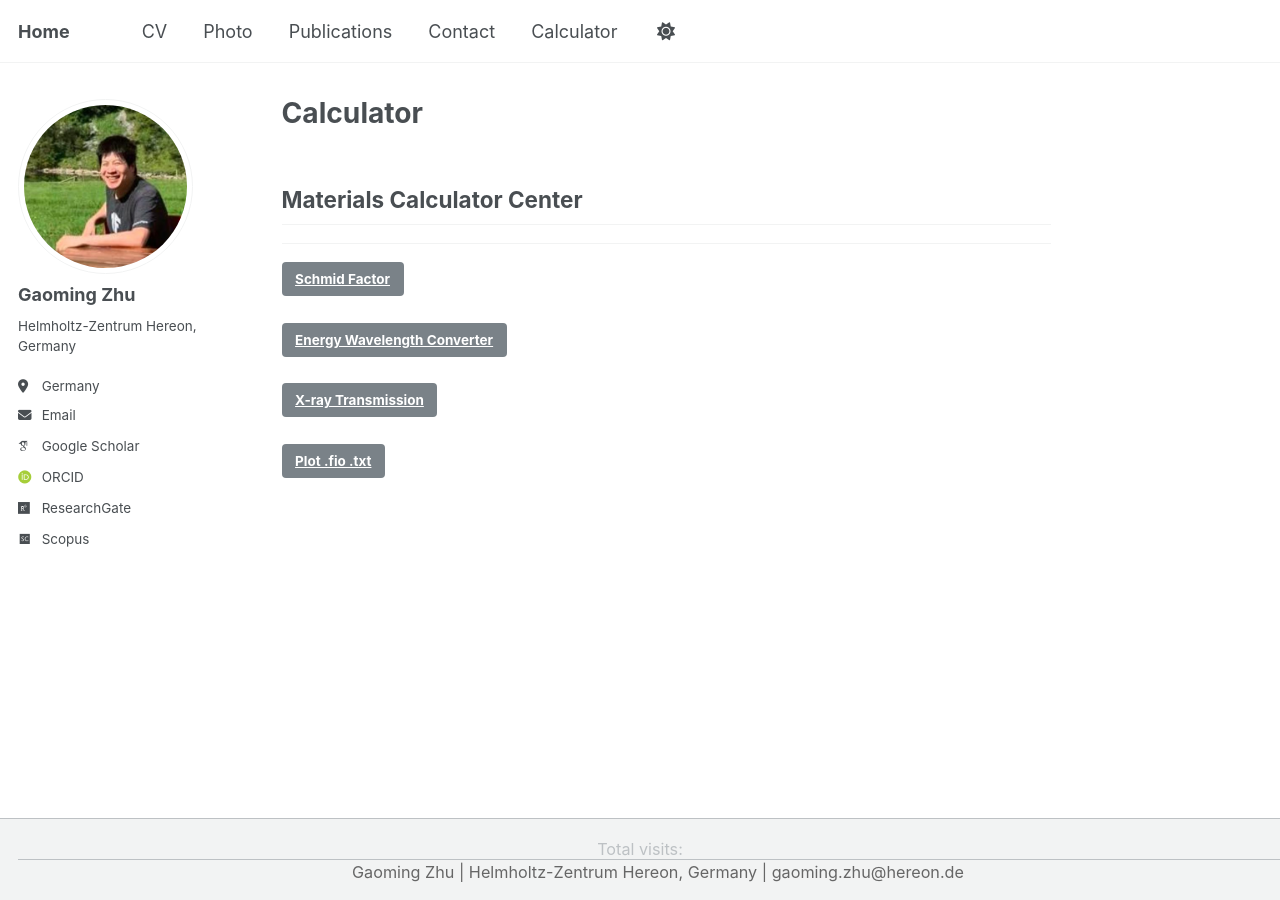
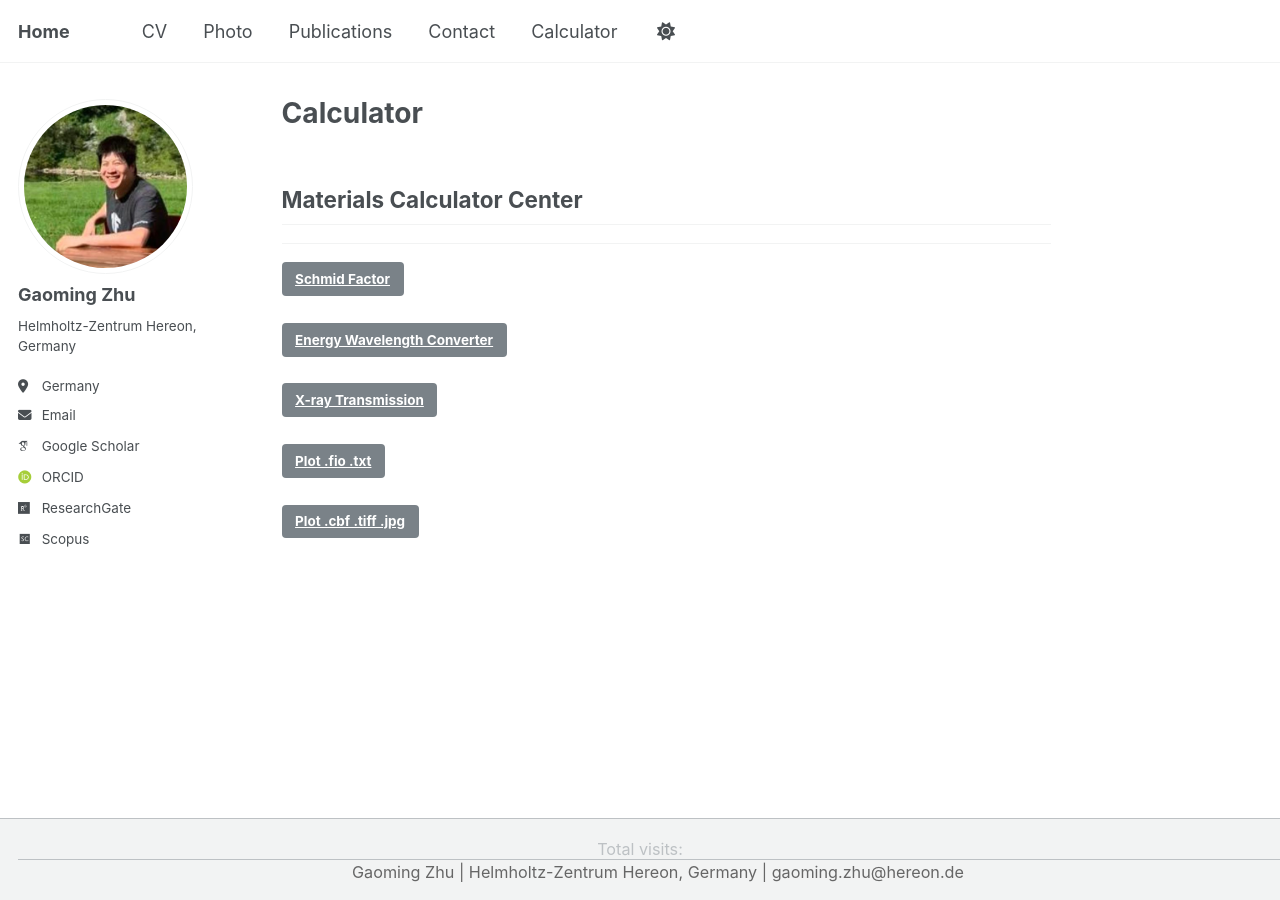
Before and after one commit to zgm900613/zgm900613.github.io, a Jekyll site: the page built from _pages/calculator.md, in a window 1280 px wide. Built offline with Jekyll 4.4.1, drawn with Linux system fonts in a browser that asks for light colours; some web fonts are replaced; a script that is not in the unit is left out; comment, search, counter and statistics services are not loaded.

Commit message:
Update calculator.md

```diff
--- a/_pages/calculator.md
+++ b/_pages/calculator.md
@@ -39,3 +39,11 @@ author_profile: true
      Plot .fio .txt
   </a>
 </p>
+
+<p>
+  <a class="btn btn-primary"
+     href="https://zgm900613.github.io/MaterialsCalculator/Plot_2D_patterns.html"
+     target="_blank">
+     Plot .cbf .tiff .jpg
+  </a>
+</p>
```
